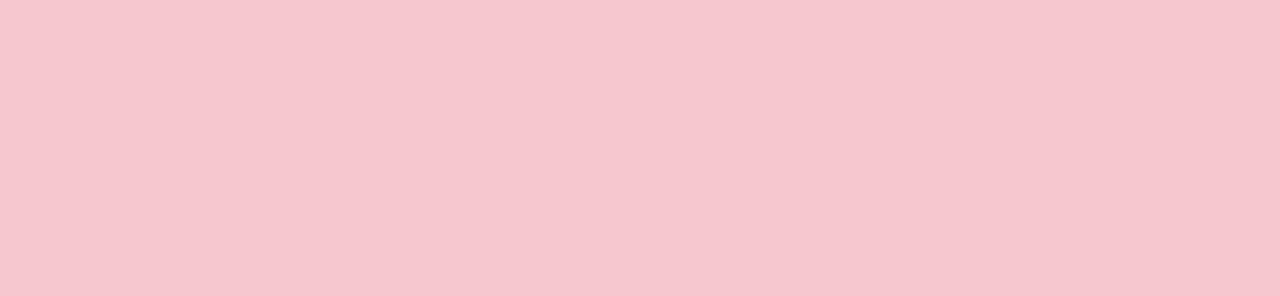
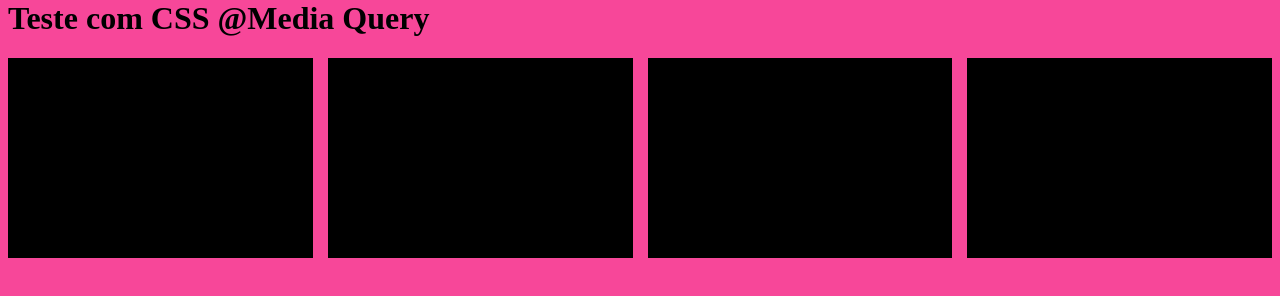
Before and after one commit to ingrid-silva02/Display_TA, a website: page hub_ia/index.html in a window 1280 px wide. Drawn offline with Linux system fonts and the light colour scheme.

Commit message:
ADD:adicionando box

```diff
--- a/hub_ia/index.html
+++ b/hub_ia/index.html
@@ -11,28 +11,56 @@
     <!-- estilo da pagina -->
     <!-- () são os parametros
     @media= tela a partir de 480px-->
+    <!--break point
+    sempre coloque as medias do menor para o maior  -->
     <style>
+        * {
+            margin-top: 0;
+            padding: 0;
+            box-sizing: border-box;
+        }
+
+
         body {
             background-color: deeppink;
         }
 
-        @media(min-width: 768px){
-            body{
+        .conteiner{
+            width:100%;
+            display:flex;
+            gap: 15px;
+        }
+
+        .box{
+            width: 400px;
+            height: 200px;
+            background-color:black;
+        }
+
+        @media(min-width: 768px) {
+            body {
                 background-color: #f74799;
             }
         }
 
-        @media (min-width: 480px){
+        @media (max-width: 480px) {
             body {
                 background-color: #f7c7cf;
             }
         }
-
     </style>
 </head>
 
 <body>
+    <h1>Teste com CSS @Media Query</h1>
+    <div class="conteiner">
 
+
+        <div class="box"> </div>
+        <div class="box"> </div>
+        <div class="box"> </div>
+        <div class="box"> </div>
+    </div>
 </body>
 
 </html>
```
